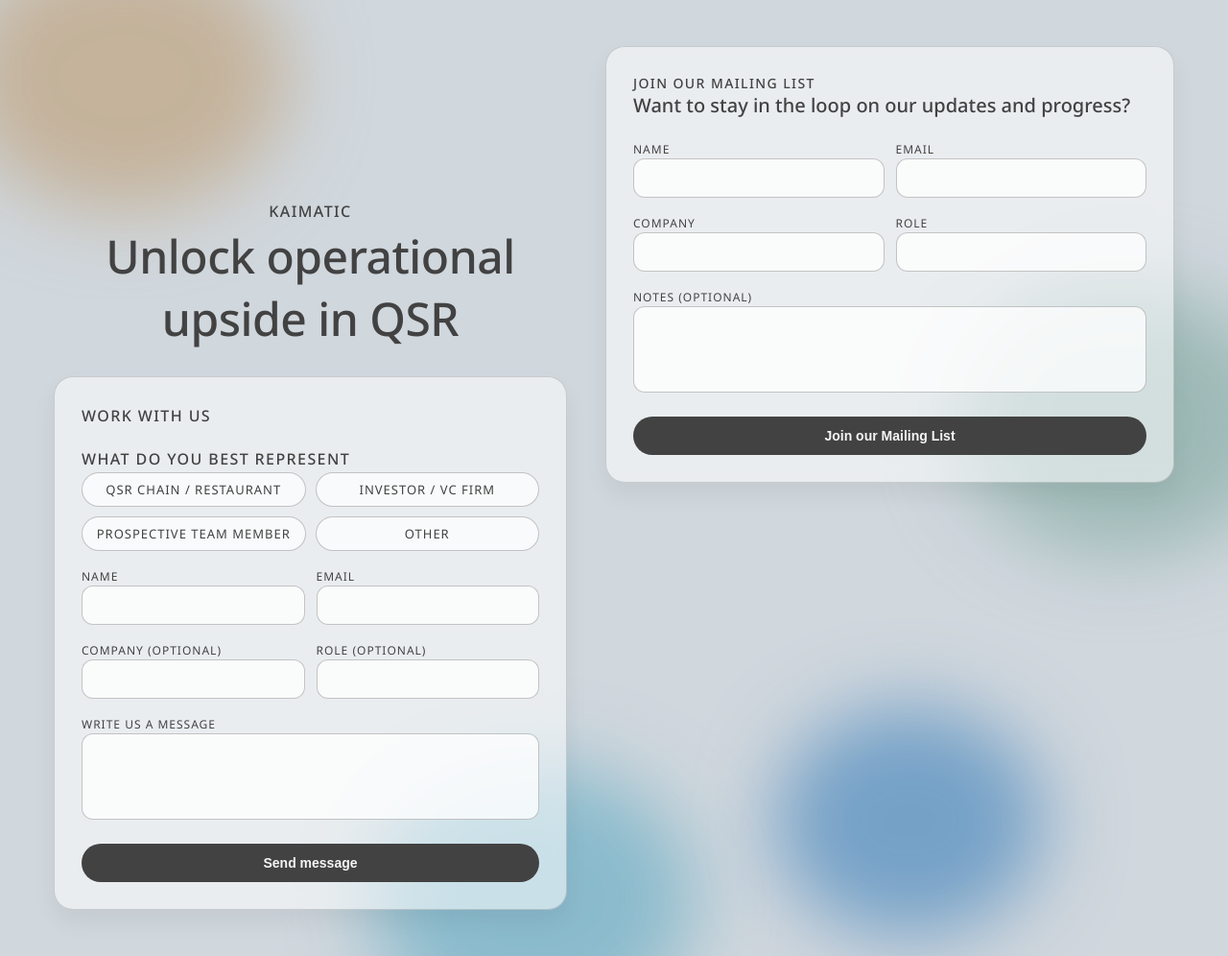
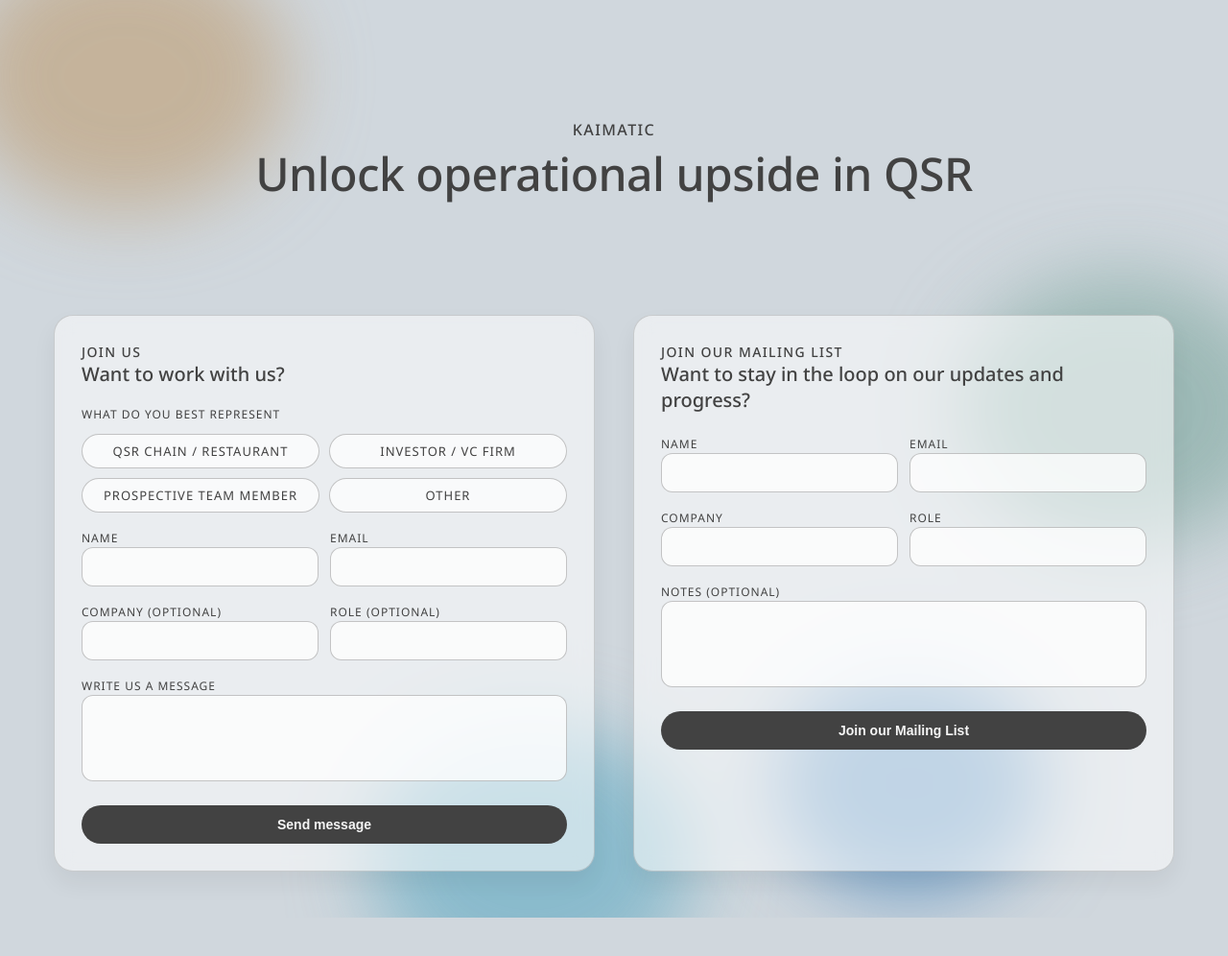
Before and after one commit to ShubanGouru/kaimatic.com, a plain HTML site: page index.html in a window 1280 px wide. Shown: the whole page at 96% size. After the commit the page ends 956 px from the top, so only its background shows below. Drawn offline with Linux system fonts and the light colour scheme.

Commit message:
Adjust layout and headings

```diff
--- a/index.html
+++ b/index.html
@@ -31,32 +31,30 @@
         min-height: 100vh;
         padding: 48px 56px;
         display: flex;
+        flex-direction: column;
         gap: 40px;
         align-items: flex-start;
       }
 
-      .hero {
+      .hero-intro {
+        min-height: 30vh;
+        width: 100%;
         display: flex;
         flex-direction: column;
-        flex: 1;
-        gap: 28px;
+        justify-content: center;
+        align-items: center;
+        text-align: center;
         z-index: 1;
       }
 
-      .hero-intro {
-        text-align: center;
-        align-self: center;
-        margin-top: clamp(24px, 20vh, 220px);
-      }
-
-      .hero h1 {
+      .hero-intro h1 {
         font-size: 48px;
         font-weight: 500;
         margin: 0;
         letter-spacing: -0.5px;
       }
 
-      .hero p {
+      .hero-intro p {
         margin: 0;
         font-size: 16px;
         line-height: 1.6;
@@ -76,6 +74,14 @@
         letter-spacing: 1.4px;
         font-weight: 500;
         margin: 0;
+      }
+
+      .content-columns {
+        display: flex;
+        gap: 40px;
+        width: 100%;
+        flex: 1;
+        z-index: 1;
       }
 
       .panel {
@@ -113,6 +119,11 @@
         font-size: 12px;
         text-transform: uppercase;
         letter-spacing: 1px;
+      }
+
+      .group-label {
+        display: block;
+        margin-bottom: 12px;
       }
 
       input,
@@ -255,8 +266,12 @@
           padding: 32px 24px 48px;
         }
 
-        .hero h1 {
+        .hero-intro h1 {
           font-size: 36px;
+        }
+
+        .content-columns {
+          flex-direction: column;
         }
 
         .button-group {
@@ -278,21 +293,24 @@
         <span class="blob four"></span>
       </div>
 
-      <section class="hero">
-        <div class="hero-intro">
+      <section class="hero-intro">
         <p class="section-title">Kaimatic</p>
         <h1>Unlock operational upside in QSR</h1>
+      </section>
+
+      <section class="content-columns">
+        <div class="panel">
+          <div>
+            <p class="panel-title">Join us</p>
+            <h2>Want to work with us?</h2>
           </div>
-
-        <div class="panel">
-          <p class="panel-title">Work with us</p>
           <form
             class="js-form"
             action="https://formsubmit.co/ajax/kaimatic.team@gmail.com"
             method="post"
           >
             <div>
-              <p class="section-title">What do you best represent</p>
+              <label class="group-label">What do you best represent</label>
               <div class="button-group">
                 <label class="option">
                   <input
@@ -344,9 +362,8 @@
             <button class="submit" type="submit">Send message</button>
           </form>
         </div>
-      </section>
 
-      <section class="panel">
+        <div class="panel">
           <div>
             <p class="panel-title">Join our Mailing List</p>
             <h2>Want to stay in the loop on our updates and progress?</h2>
@@ -382,6 +399,7 @@
             </div>
             <button class="submit" type="submit">Join our Mailing List</button>
           </form>
+        </div>
       </section>
     </div>
 
```
Lines whose indentation alone changed are shown as unchanged.
